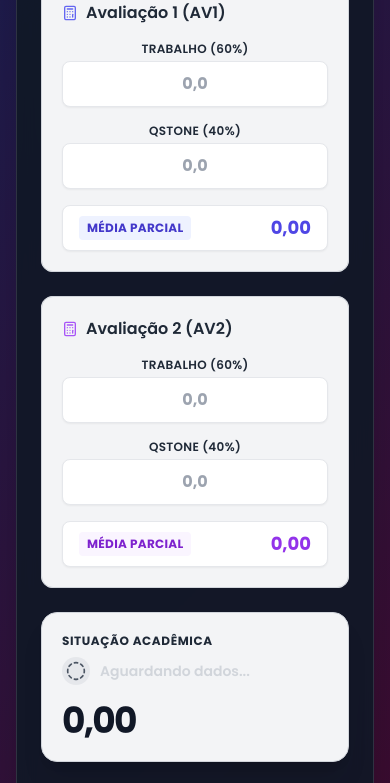
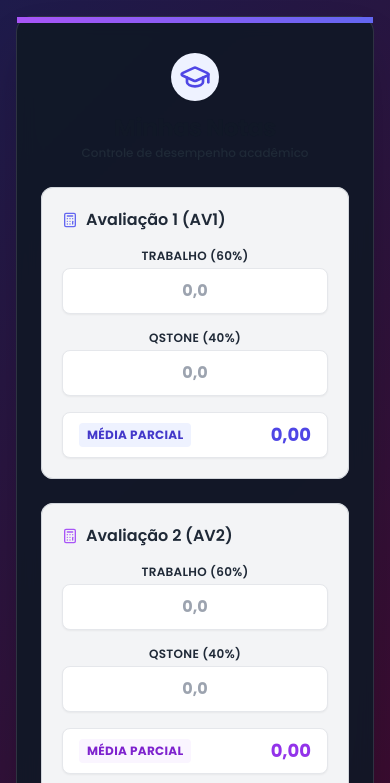
Before and after one commit to maicongaldino/calculadora-de-notas-html-puro, a plain HTML site: page index.html in a window 390 px wide. Shown: the top 783 px of the page. Drawn offline with nearby package versions, Linux system fonts and the light colour scheme.

Commit message:
bug: Correção da responsividade

```diff
--- a/css/estilos.css
+++ b/css/estilos.css
@@ -28,6 +28,10 @@ body.dark {
   background: rgba(229, 231, 235, 0.96);
   backdrop-filter: blur(10px);
   border: 1px solid rgba(17, 24, 39, 0.14);
+}
+
+.pt-safe {
+  padding-top: env(safe-area-inset-top, 0);
 }
 
 /* Ajuste de inputs numéricos visuais */
--- a/index.html
+++ b/index.html
@@ -41,7 +41,7 @@
     <link rel="stylesheet" href="./css/estilos.css" />
   </head>
 
-  <body class="dark min-h-screen flex items-center justify-center p-4">
+  <body class="dark min-h-screen flex justify-center items-start p-4">
     <main
       class="painel-vidro w-full max-w-xl md:max-w-2xl p-6 md:p-8 rounded-2xl shadow-2xl relative overflow-visible"
       role="main"
@@ -52,20 +52,20 @@
         aria-hidden="true"
       ></div>
 
-      <header class="text-center mb-6 relative z-10">
+      <header class="text-center mb-6 relative z-10 pt-safe pt-3 sm:pt-2">
         <div
-          class="inline-flex justify-center items-center bg-indigo-50 p-3 rounded-full mb-4 shadow-sm"
+          class="inline-flex justify-center items-center bg-indigo-50 p-2 sm:p-3 rounded-full mb-3 sm:mb-4 shadow-sm"
           aria-hidden="true"
         >
           <i data-lucide="graduation-cap" class="w-8 h-8 text-indigo-600"></i>
         </div>
         <h1
           id="titulo-principal"
-          class="text-3xl md:text-4xl font-extrabold tracking-tight text-gray-900 dark:text-gray-100"
+          class="text-2xl sm:text-3xl md:text-4xl font-extrabold tracking-tight text-gray-900 dark:text-gray-100 leading-tight break-words"
         >
           Minhas Notas
         </h1>
-        <p class="text-gray-800 dark:text-gray-400 text-sm font-medium">
+        <p class="text-gray-800 dark:text-gray-400 text-xs sm:text-sm font-medium leading-relaxed break-words">
           Controle de desempenho acadêmico
         </p>
       </header>
```
